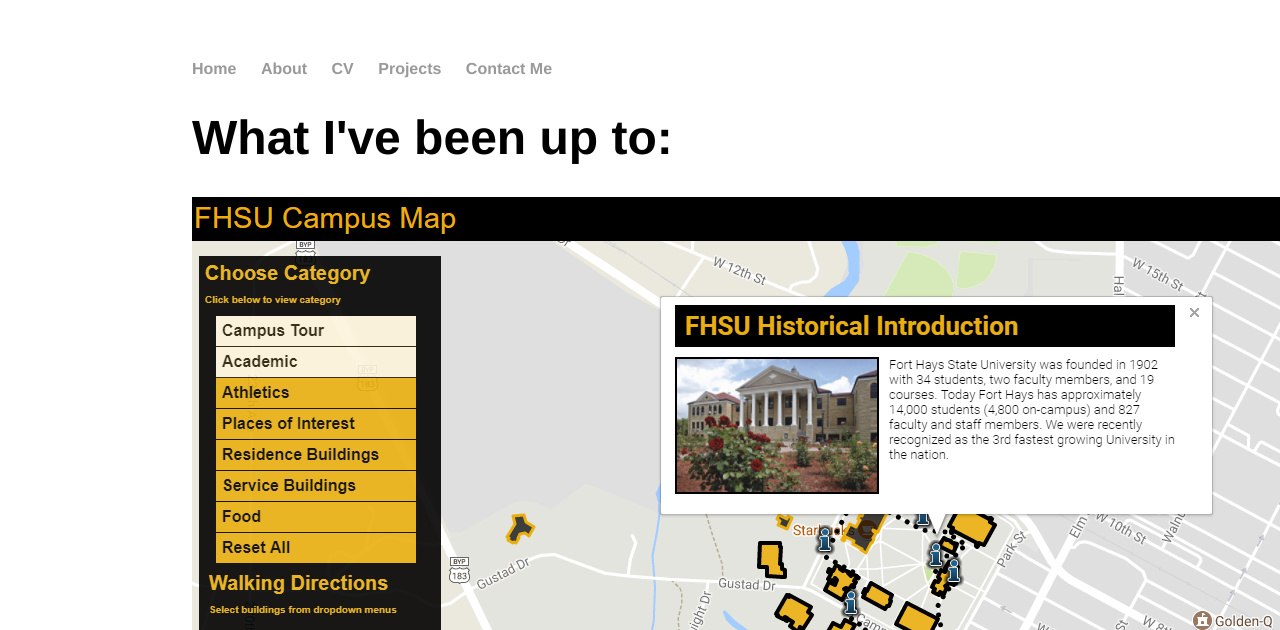
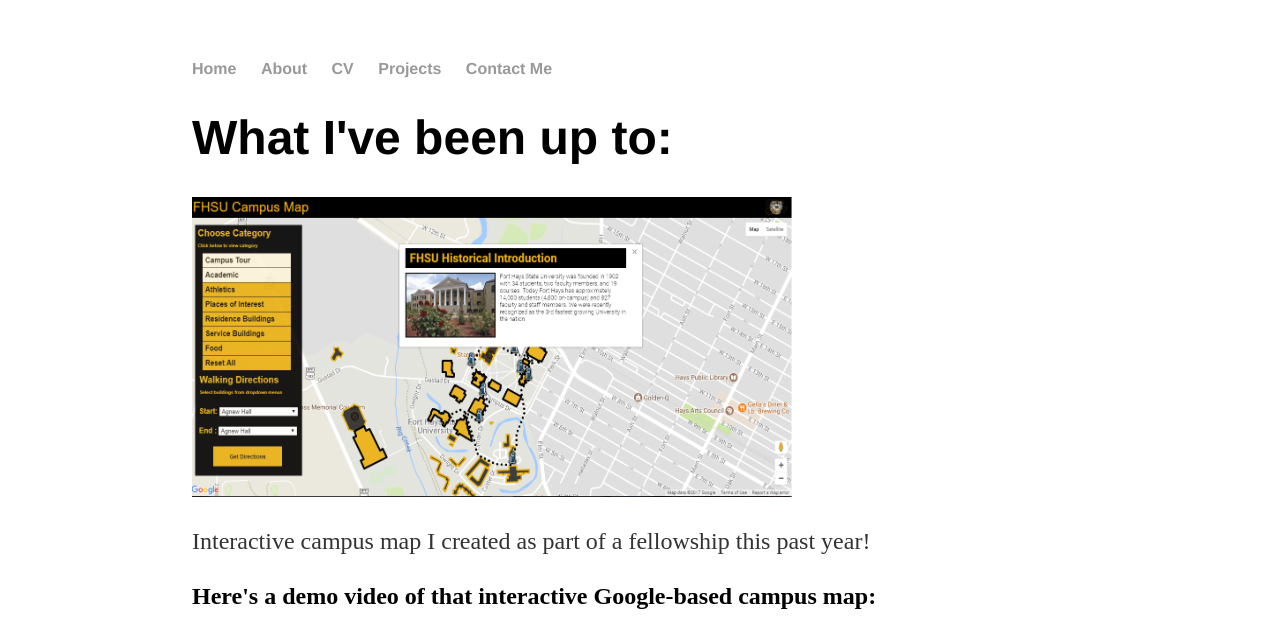
Before and after one commit to mrmichaud/mrmichaud.github.io, a Jekyll site: the page built from projects/index.html, in a window 1280 px wide. Shown: the top 630 px of the page. Built offline with Jekyll 4.4.1, drawn with Linux system fonts in a browser that asks for light colours; grey boxes are pictures that could not be loaded.

Commit message:
Update index.html

```diff
--- a/projects/index.html
+++ b/projects/index.html
@@ -5,7 +5,7 @@
 <div class="blurb">
 	<h1>What I've been up to:</h1>
 
-	<img src="http://mrmichaud.github.io/campusTour.png" alt="Campus Map" style="width:1359px;height:634px;">
+	<img src="http://mrmichaud.github.io/campusTour.png" alt="Campus Map" style="width:600px;height:300px;">
     	<p>Interactive campus map I created as part of a fellowship this past year!</p>
 
     	<h2>Here's a demo video of that interactive Google-based campus map:</h2>
```
